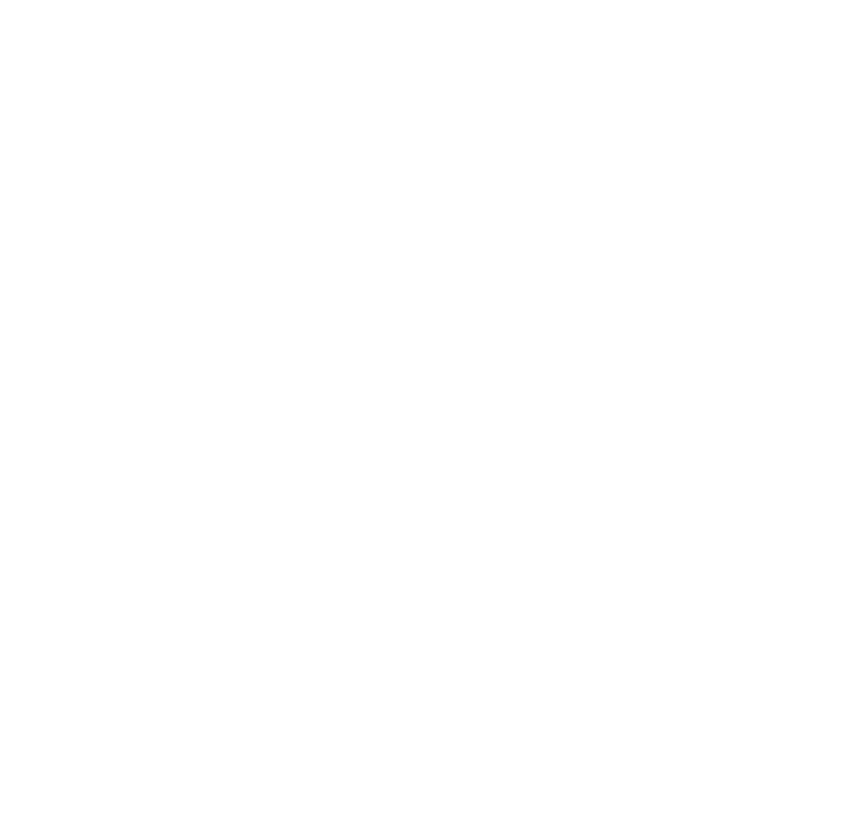
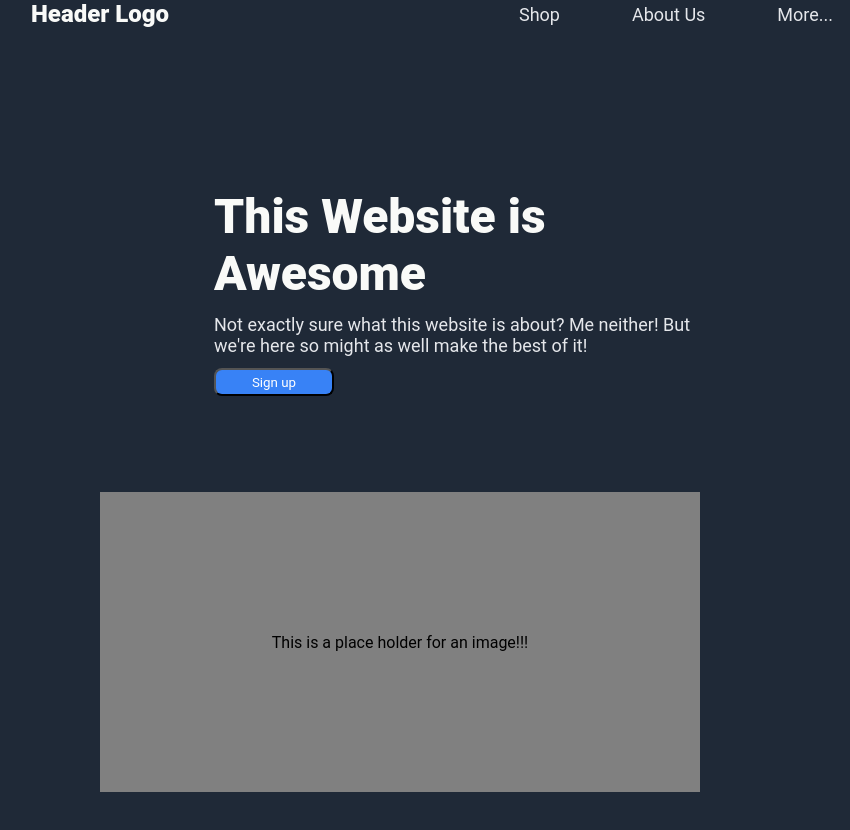
Before and after one commit to cwtubb113/landing-page, a plain HTML site: page index.html in a window 1280 px wide. Shown: the whole page, without its empty margins (208-1058 px from the left). Before the commit the page ends 800 px from the top, so only its background shows below. Drawn offline with Linux system fonts and the light colour scheme.

Commit message:
Create and add style to header

```diff
--- a/index.html
+++ b/index.html
@@ -4,8 +4,26 @@
     <meta charset="UTF-8">
     <meta name="viewport" content="width=device-width, initial-scale=1.0">
     <title>Landing Page</title>
+    <link rel="stylesheet" href="style.css">
 </head>
 <body>
-
+    <div class="header-one">
+        <div class="logo">Header Logo</div>
+        <ul>
+            <li><a  href="">Shop</a></li>
+            <li><a href="">About Us</a></li>
+            <li><a href="">More...</a></li>
+        </ul>
+    </div>
+    <div class="header-two">
+        <div class="herotext">
+            <div class="herotext-one">This Website is Awesome</div>
+            <div class="herotext-two">Not exactly sure what this website is about? Me neither! But we're here so might as well make the best of it!</div>
+            <div><button>Sign up</button></div>
+        </div>
+        <div class="img-box">
+            This is a place holder for an image!!!
+        </div>
+    </div>
 </body>
 </html>
--- a/style.css
+++ b/style.css
@@ -0,0 +1,82 @@
+* {
+    font-family: 'Roboto', sans-serif;
+    margin: 0;
+    padding: 0;
+    box-sizing: border-box;
+}
+
+a {
+    text-decoration: none;
+    color: #e5e7eb;
+}
+
+button{
+    width: 120px;
+    height: 28px;
+    background-color: #3882f6;
+    color: white;
+    border-radius: 8px;
+}
+.header-one{
+    display: flex;
+    justify-content: space-around;
+    align-items: center;
+    background-color: #1F2937;
+}
+
+.logo {
+    display: flex;
+    margin-left: 64px;
+    color: #f9faf8;
+    font-size: 24px;
+    font-weight: 900;
+}
+
+ul {
+    display: flex;
+    list-style: none;
+    gap: 72px;
+    margin-right: 64px;
+    font-size: 18px;
+    color: #e5e7eb;
+}
+
+.header-two {
+    display: flex;
+    justify-content: space-around;
+    align-items: center;
+    background-color: #1F2937;
+    flex-wrap: wrap;
+    padding: 64px;
+}
+
+.herotext{
+    display: flex;
+    flex-direction: column;
+    height: 400px;
+    width: 500px;
+    margin-left: 64px;
+    justify-content: center;
+    gap: 12px;
+}
+
+.herotext-one {
+    font-size: 48px;
+    color: #f9faf8;
+    font-weight: 900;
+}
+
+.herotext-two {
+    font-size: 18px;
+    color: #e5e7eb;
+}
+
+.img-box{
+    display: flex;
+    height: 300px;
+    width: 600px;
+    background-color: grey;
+    margin-right: 64px;
+    justify-content: center;
+    align-items: center;
+}
```
